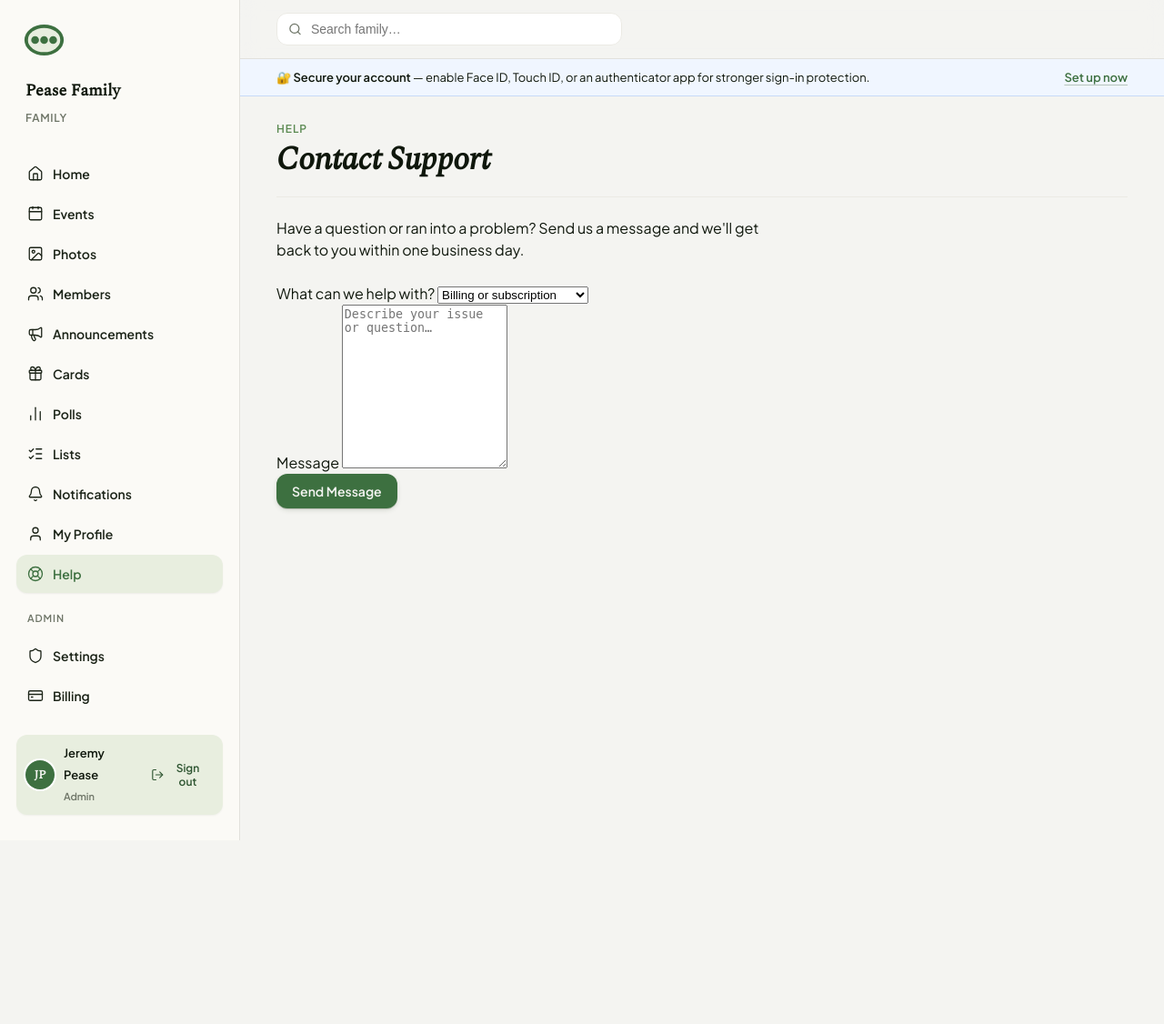
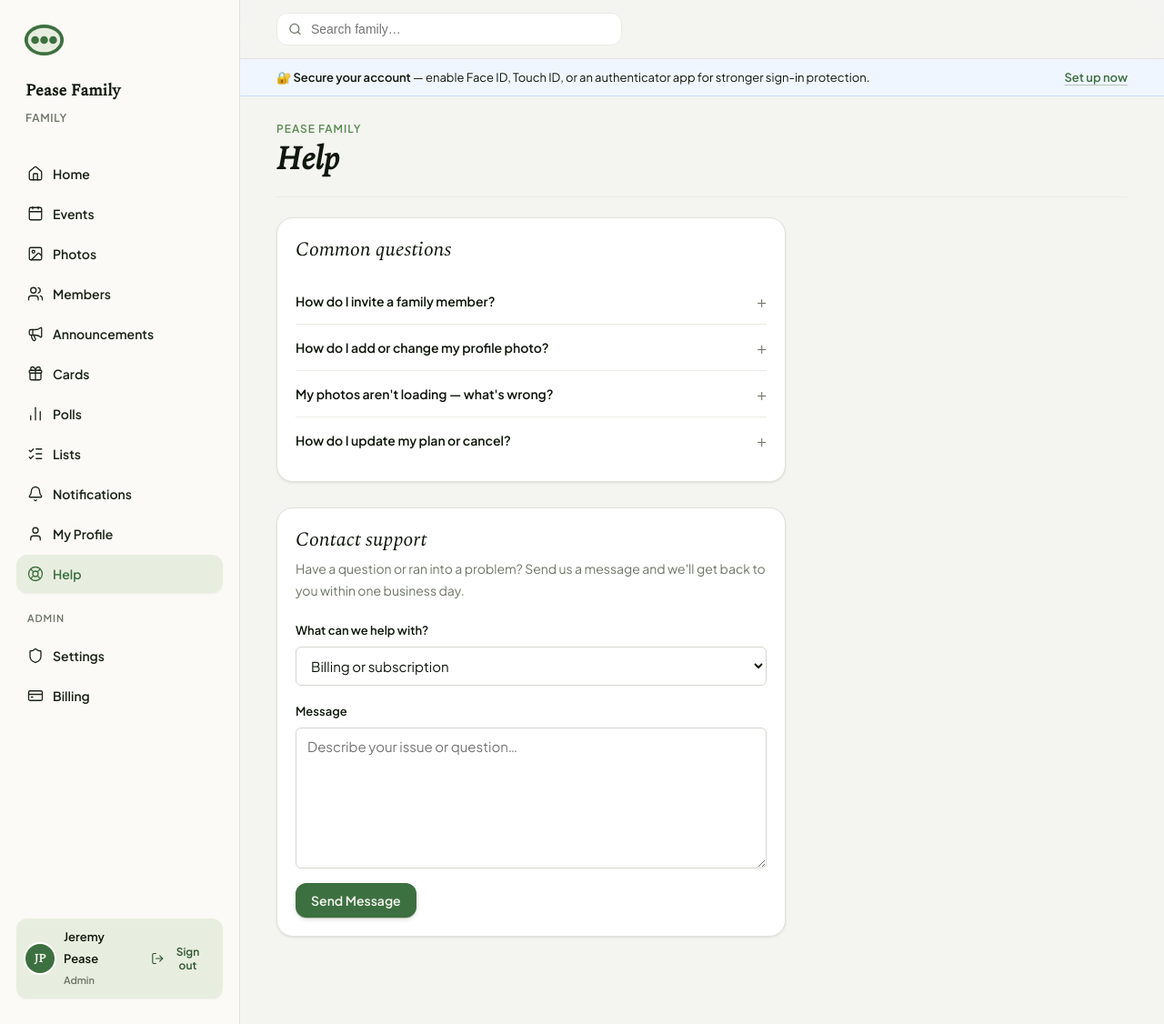
Before and after one commit to jeremypease/swugl, a Flask app: page /support in a window 1280 px wide. Shown: the whole page at 91% size. Before the commit the page ends 924 px from the top, so only its background shows below. Run offline with Flask 3, Linux system fonts and the light colour scheme; a user stored in the database is signed in; data comes from the database, SQL or seed files in the repository; data that the repository does not hold is empty; some libraries are stand-ins or nearby versions.

Commit message:
fix: help page — correct CSS classes, fix undefined vars, add FAQ, title fix, success state
- Replace form-group/form-control/form-label/form-error with field/.msg (design system classes)
- Replace var(--ink-2)/var(--ink-3) with var(--ink-soft)/var(--slate) (defined variables)
- Add collapsible FAQ section above contact form (invite member, profile photo, photos not loading, billing)
- Title tag uses family name instead of hardcoded "Swugl"
- After submit, redirect to ?sent=1 and show a dedicated success card with check icon instead of a flash banner
- Eyebrow now correctly reads from family name; h1 simplified to "Help"

Co-Authored-By: Claude Sonnet 4.6 <noreply@anthropic.com>

```diff
--- a/app/routes.py
+++ b/app/routes.py
@@ -3956,9 +3956,9 @@ def support():
                 message=form.message.data,
                 support_email=support_email
             )
-        flash("Your message has been sent. We'll get back to you soon.", 'info')
-        return redirect(url_for('main.support'))
-    return render_template('support.html', form=form)
+        return redirect(url_for('main.support', sent=1))
+    sent = request.args.get('sent', False)
+    return render_template('support.html', form=form, sent=sent)
 
 # ── Calendar feed ────────────────────────────────────────────────────────────────
 
--- a/app/templates/support.html
+++ b/app/templates/support.html
@@ -1,41 +1,111 @@
 {% extends "base.html" %}
 
-{% block title %}Contact Support — Swugl{% endblock %}
+{% block title %}Help — {{ current_user.active_family.name }}{% endblock %}
+
+{% block head %}
+<style>
+.faq-item { border-bottom: 1px solid var(--hairline); }
+.faq-item:last-child { border-bottom: none; }
+.faq-item summary {
+    padding: 13px 0;
+    font-size: 14px;
+    font-weight: 600;
+    cursor: pointer;
+    list-style: none;
+    display: flex;
+    justify-content: space-between;
+    align-items: center;
+    color: var(--ink);
+}
+.faq-item summary::-webkit-details-marker { display: none; }
+.faq-item summary::after {
+    content: '+';
+    font-size: 18px;
+    font-weight: 300;
+    color: var(--slate);
+    flex-shrink: 0;
+    margin-left: 12px;
+}
+.faq-item[open] summary::after { content: '−'; }
+.faq-item .faq-body { padding: 0 0 14px; font-size: 14px; line-height: 1.65; color: var(--ink-soft); }
+</style>
+{% endblock %}
 
 {% block content %}
 <div class="page-head">
     <div>
-        <div class="eyebrow">Help</div>
-        <h1>Contact Support</h1>
+        <div class="eyebrow">{{ current_user.active_family.name }}</div>
+        <h1>Help</h1>
     </div>
 </div>
 
 <div style="max-width:560px;">
-    <p style="color:var(--ink-2);margin-bottom:24px;">
-        Have a question or ran into a problem? Send us a message and we'll get back to you within one business day.
-    </p>
+
+    {# ── FAQ ───────────────────────────────────────────────────── #}
+    <div class="card" style="margin-bottom:28px;">
+        <h3 style="margin-bottom:16px;">Common questions</h3>
+        <div>
+            <details class="faq-item">
+                <summary>How do I invite a family member?</summary>
+                <div class="faq-body">
+                    Go to the <strong>Members</strong> page and click the member's name to open their profile. If they don't have an account yet, an <strong>Invite to join</strong> button will appear in the sidebar — but only if their email address is on file. To add an email, click <strong>Edit profile</strong> first, then come back and send the invite.
+                </div>
+            </details>
+            <details class="faq-item">
+                <summary>How do I add or change my profile photo?</summary>
+                <div class="faq-body">
+                    Open your profile from the top-right menu and click <strong>Add photo</strong> (or <strong>Change photo</strong> if one already exists) directly below your photo. Selecting an image uploads it immediately — no save button needed.
+                </div>
+            </details>
+            <details class="faq-item">
+                <summary>My photos aren't loading — what's wrong?</summary>
+                <div class="faq-body">
+                    Photos are stored on Cloudflare R2 and are normally very fast. If images appear broken, try a hard refresh (<strong>Cmd+Shift+R</strong> on Mac, <strong>Ctrl+Shift+R</strong> on Windows). If the problem persists, contact support below and include which album or page you're seeing it on.
+                </div>
+            </details>
+            <details class="faq-item">
+                <summary>How do I update my plan or cancel?</summary>
+                <div class="faq-body">
+                    Go to <strong>Settings → Billing</strong> in the admin menu. From there you can view your current plan, update your payment method, or cancel. Cancellations take effect at the end of the current billing period and your data is retained for 30 days.
+                </div>
+            </details>
+        </div>
+    </div>
+
+    {# ── Contact form or success state ─────────────────────────── #}
+    {% if sent %}
+    <div class="card" style="text-align:center;padding:40px 24px;">
+        <i data-lucide="check-circle" style="width:40px;height:40px;color:var(--vine);margin-bottom:16px;"></i>
+        <div style="font-weight:600;font-size:16px;margin-bottom:6px;">Message sent</div>
+        <div style="font-size:14px;color:var(--slate);margin-bottom:20px;">We'll get back to you within one business day.</div>
+        <a href="{{ url_for('main.support') }}" class="btn btn-secondary">Send another message</a>
+    </div>
+    {% else %}
+    <div class="card">
+        <h3 style="margin-bottom:4px;">Contact support</h3>
+        <p style="font-size:14px;color:var(--slate);margin-bottom:20px;">Have a question or ran into a problem? Send us a message and we'll get back to you within one business day.</p>
 
         <form method="POST">
             {{ form.hidden_tag() }}
 
-        <div class="form-group">
-            {{ form.category.label(class="form-label") }}
-            {{ form.category(class="form-control") }}
+            <div class="field">
+                {{ form.category.label }}
+                {{ form.category() }}
                 {% for error in form.category.errors %}
-            <div class="form-error">{{ error }}</div>
+                <span class="msg">{{ error }}</span>
                 {% endfor %}
             </div>
 
-        <div class="form-group">
-            {{ form.message.label(class="form-label") }}
-            {{ form.message(class="form-control", rows=8, placeholder="Describe your issue or question…", style="min-height:180px;") }}
+            <div class="field">
+                {{ form.message.label }}
+                {{ form.message(rows=7, placeholder="Describe your issue or question…") }}
                 {% for error in form.message.errors %}
-            <div class="form-error">{{ error }}</div>
+                <span class="msg">{{ error }}</span>
                 {% endfor %}
             </div>
 
-        {% if current_user.family and current_user.active_family.account_id %}
-        <p style="font-size:13px;color:var(--ink-3);margin-bottom:16px;">
+            {% if current_user.active_family.account_id %}
+            <p style="font-size:13px;color:var(--slate);margin-bottom:16px;">
                 Your pod ID <strong>{{ current_user.active_family.account_id }}</strong> will be included automatically.
             </p>
             {% endif %}
@@ -43,4 +113,7 @@
             <button type="submit" class="btn btn-primary">{{ form.submit.label.text }}</button>
         </form>
     </div>
+    {% endif %}
+
+</div>
 {% endblock %}
```
Lines whose indentation alone changed are shown as unchanged.
